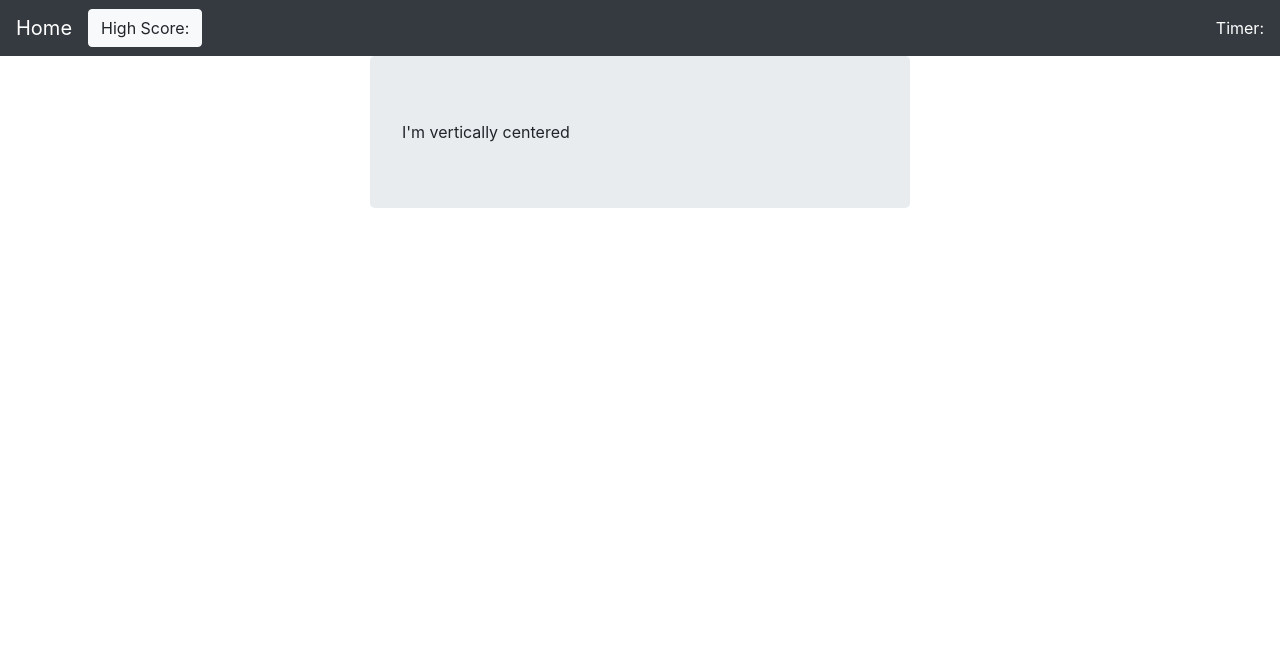
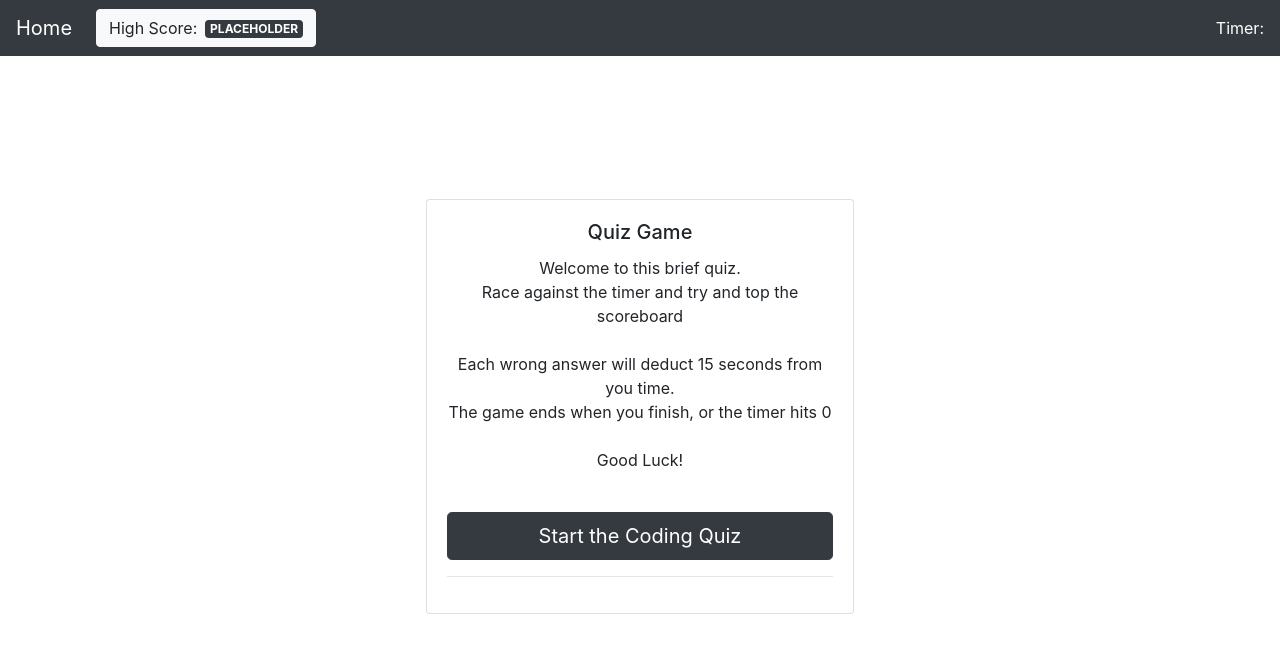
Before and after one commit to Sforzemon/Quiz-Game, a plain HTML site: page index.html in a window 1280 px wide. Drawn offline with nearby package versions, Linux system fonts and the light colour scheme.

Commit message:
very few changes but need to close my IDE and reboot

```diff
--- a/assets/css/style.css
+++ b/assets/css/style.css
@@ -1,4 +1,10 @@
 html body {
     margin: 0;
     min-height: 100%;
+    position: relative;
 }
+
+.card {
+    margin-top: 25%;
+    margin-bottom: auto;
+}
--- a/index.html
+++ b/index.html
@@ -8,33 +8,47 @@
     <!-- Bootstrap CSS -->
     <link rel="stylesheet" href="https://stackpath.bootstrapcdn.com/bootstrap/4.3.1/css/bootstrap.min.css" integrity="sha384-ggOyR0iXCbMQv3Xipma34MD+dH/1fQ784/j6cY/iJTQUOhcWr7x9JvoRxT2MZw1T" crossorigin="anonymous">
     <!-- My CSS -->
-    <link rel="stylesheet" href="assets/css/style.css">
+    <link rel="stylesheet" href="./assets/css/style.css">
+    <!-- My jQuery-->
+    <script src="https://ajax.aspnetcdn.com/ajax/jQuery/jquery-3.4.1.min.js"></script>
     <title>Michael's Quiz Show</title>
   </head>
   <body>
+    <header>
     <nav class="navbar navbar-expand navbar-dark bg-dark">
-      <a class="navbar-brand" href="#">Home</a>
-      <button class="navbar-toggler" type="button" data-toggle="collapse" data-target="#navbarNav" aria-controls="navbarNav" aria-expanded="false" aria-label="Toggle navigation">
+      <a class="navbar-brand mr-4" href="#">Home</a>
+      <button class="navbar-toggler" type="button" data-target="#navbarNav" aria-controls="navbarNav" aria-expanded="false" aria-label="Toggle navigation">
         <span class="navbar-toggler-icon"></span>
       </button>
       <div class="collapse navbar-collapse" id="navbarNav">
         <button type="button" class="btn btn-light">
-          High Score:<span class="badge badge-dark"></span>
+          High Score:<span class="badge badge-dark ml-2">PLACEHOLDER</span>
         </button>
-        <span class="navbar-text text-white ml-auto">
+        <span id="#timer" class="navbar-text text-white ml-auto">
           Timer:
         </span>
       </div>
     </nav>
+    </header>
+
     <div class="mainBody">
       <div class="container">
-        <div class="row align-items-center h-100">
 
-            <div class="col-6 mx-auto">
-                <div class="jumbotron">
-                    I'm vertically centered
-                </div>
-            </div>
+        <div class="row align-items-center h-100 quizScreen">
+          <div class="col-6 mx-auto">
+            <div class="row">
+              <div class="card mx-auto w-75 text-center">
+                  <div class="card-body">
+                      <h5 class="card-title" id="cardHeader">Quiz Game</h5>
+                      <p class="card-text" id="cardContent">Welcome to this brief quiz.<br>Race against the timer and try and top the scoreboard<br><br>Each wrong answer will deduct 15 seconds from you time.<br>The game ends when you finish, or the timer hits 0<br><br>Good Luck!</p>
+                        <button class="btn btn-dark startBtn btn-lg w-100 mt-4" value="standard">Start the Coding Quiz</button>
+                      <div id="#questions">
+                          <hr>
+                          <span id="yesOrNo"></span>
+                      </div>
+                  </div>
+              </div>
+          </div>
         </div>
       </div>
     </div>
```
